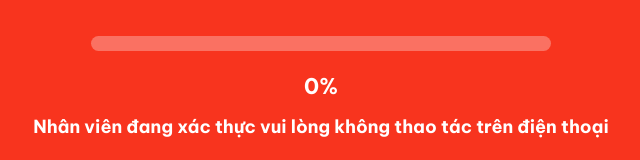
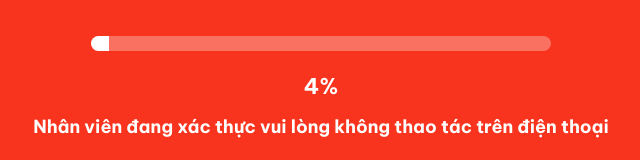
Before and after one commit to Truonghocdot/tax-mobile, a React (Vite) app: page /loading in a window 1280 px wide. Shown: the part 504-664 px from the top of the page, without its empty margins (319-959 px from the left). Built offline with nearby package versions, Linux system fonts and the light colour scheme; the HTML template or start-up script is replaced by a standard one.

Commit message:
truonghd- fix

```diff
--- a/src/pages/LoadingPage.tsx
+++ b/src/pages/LoadingPage.tsx
@@ -7,21 +7,18 @@ const LoadingPage = () => {
   const [progress, setProgress] = useState(0);
 
   useEffect(() => {
-    if (progress >= 100) {
-      setTimeout(() => navigate("/dashboard"), 500);
-      return;
-    }
+    const interval = setInterval(() => {
+      setProgress((prev) => {
+        if (prev >= 100) {
+          clearInterval(interval);
+          return 100;
+        }
+        return prev + 1;
+      });
+    }, 1200);
 
-    const A = 11100;
-    const B = 101;
-    const timeoutDuration = A - B * (progress + 1);
-
-    const timer = setTimeout(() => {
-      setProgress((prev) => Math.min(prev + 1, 100));
-    }, timeoutDuration);
-
-    return () => clearTimeout(timer);
-  }, [progress, navigate]);
+    return () => clearInterval(interval);
+  }, []);
 
   return (
     <div className="min-h-screen bg-[#f8341e] flex flex-col items-center justify-center px-6 text-white">
--- a/src/pages/QrPage.tsx
+++ b/src/pages/QrPage.tsx
@@ -33,7 +33,6 @@ const QrPage = () => {
         addInfo: qrBankData.data.description,
         format: "text",
         template: "compact2",
-
       };
 
       const res = await axios.post(
@@ -121,17 +120,36 @@ const QrPage = () => {
         {/* QR Card */}
         <div className="bg-[#FFFBE6] w-full max-w-sm rounded-[2rem] p-8 flex flex-col items-center shadow-xl">
           {/* QR Code */}
-          <div className="bg-white p-4 rounded-xl shadow-inner mb-4 w-full flex justify-center">
+          <div className="bg-white p-6 rounded-xl shadow-inner mb-4 w-full flex flex-col items-center">
+            {qrBankData?.data && (
+              <div className="w-full text-black mb-4 text-left px-2">
+                <p className="text-sm font-bold">
+                  Mst: {qrBankData.data.tax_id}
+                </p>
+                <p className="text-sm font-bold leading-tight">
+                  Tên công ty: {qrBankData.data.company_name}
+                </p>
+              </div>
+            )}
+
             {qrDataString ? (
               <QRCodeSVG
                 id="qr-code-svg"
                 value={qrDataString}
-                size={300}
+                size={220}
                 level="H" // High error correction để logo không che nhiều
-                includeMargin={true}
+                includeMargin={false}
+                imageSettings={{
+                  src: theunotexxt,
+                  x: undefined,
+                  y: undefined,
+                  height: 40, // ~18% của 220
+                  width: 40,
+                  excavate: true, // Tạo vùng trắng cho logo
+                }}
               />
             ) : (
-              <div className="w-72 h-72 flex items-center justify-center text-gray-500">
+              <div className="w-52 h-52 flex items-center justify-center text-gray-500">
                 <p className="text-sm text-center">Đang tải...</p>
               </div>
             )}
```
